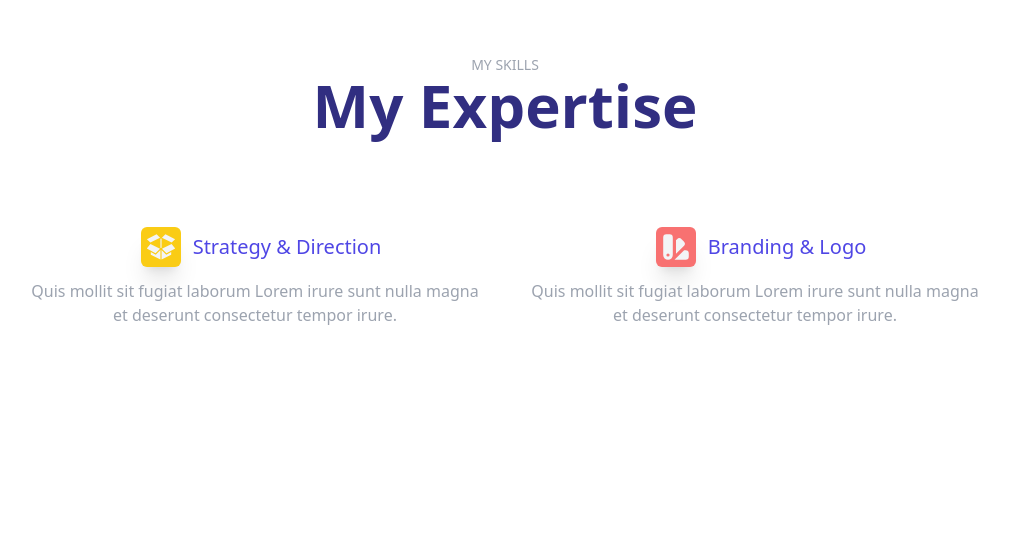
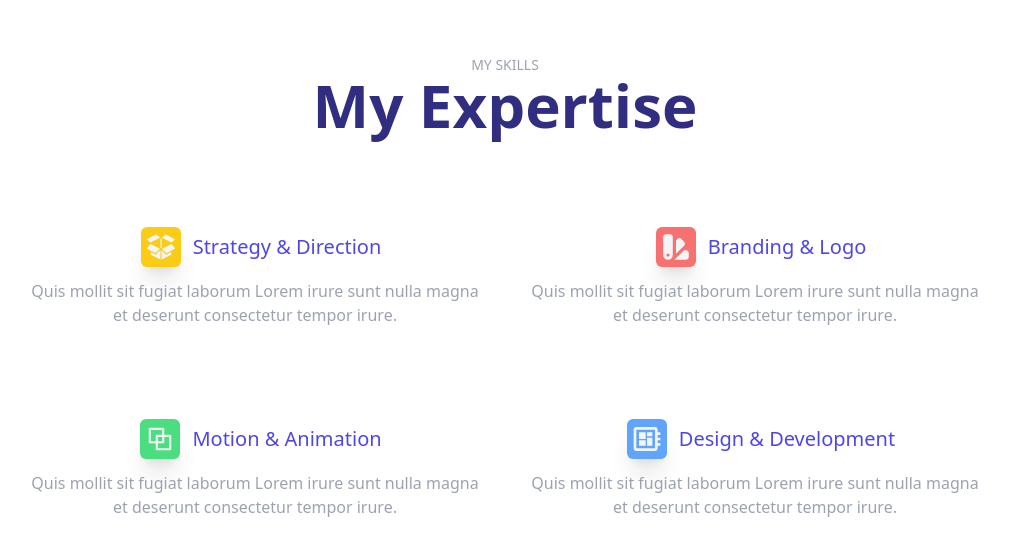
Before and after one commit to MauriceHuang/personal-webpage, a Next.js app: page /services in a window 1280 px wide. Shown: the part 105-660 px from the top of the page, without its empty margins (135-1144 px from the left). Built offline with nearby package versions, Linux system fonts and the light colour scheme.

Commit message:
completed services section

```diff
--- a/pages/services.js
+++ b/pages/services.js
@@ -41,6 +41,36 @@ function Services() {
             </p>
           </div>
         </div>
+
+        {/* second section */}
+        <div className="flex justify-items-start items-center mx-40 gap-10 mt-20">
+          <div className="flex flex-col justify-center items-center">
+            {/* Third Block */}
+            <div className="flex justify-center items-center cursor-pointer">
+              <AiOutlineBlock className="w-10 h-10 bg-green-400 text-gray-100 m-3 p-1 shadow-xl rounded-md" />
+              <h2 className="text-xl text-indigo-600 font-semi-bold">
+                Motion & Animation
+              </h2>
+            </div>
+            <p className="md:text-base text-gray-400 md:text-center sm:text-left sm:text-sm">
+              Quis mollit sit fugiat laborum Lorem irure sunt nulla magna et
+              deserunt consectetur tempor irure.
+            </p>
+          </div>
+          <div className="flex flex-col justify-center items-center">
+            {/* Fourth Block */}
+            <div className="flex justify-center items-center cursor-pointer">
+              <MdDeveloperBoard className="w-10 h-10 bg-blue-400 text-gray-100 m-3 p-1 shadow-xl rounded-md" />
+              <h2 className="text-xl text-indigo-600 font-semi-bold">
+                Design & Development
+              </h2>
+            </div>
+            <p className="md:text-base text-gray-400 md:text-center sm:text-left sm:text-sm">
+              Quis mollit sit fugiat laborum Lorem irure sunt nulla magna et
+              deserunt consectetur tempor irure.
+            </p>
+          </div>
+        </div>
       </div>
     </Element>
   );
```
